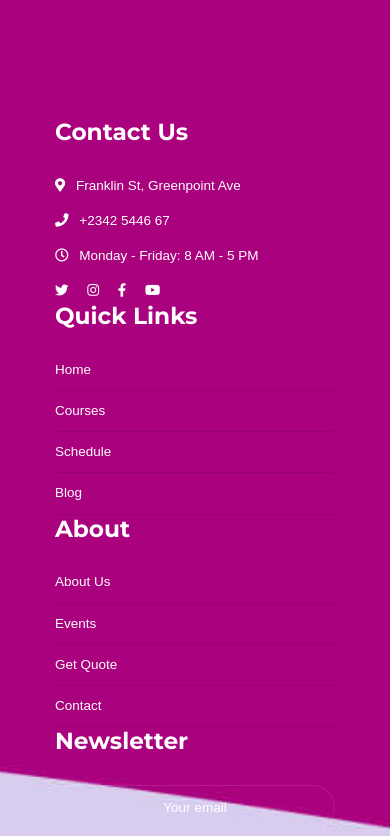
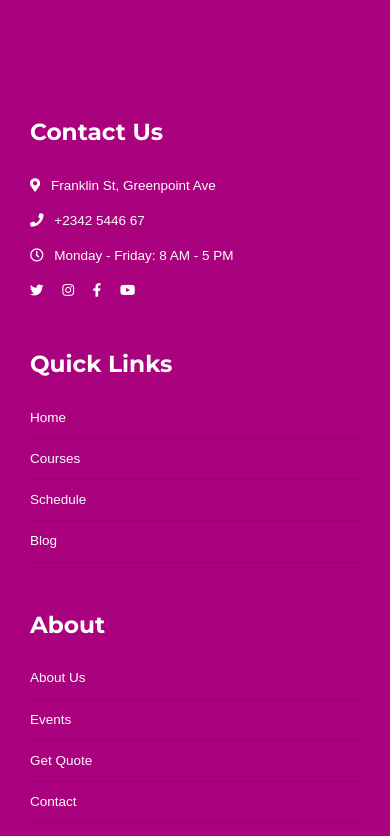
Before and after one commit to Jasper-Duong/Wavy__Sass__HomeWork, a plain HTML site: page index.html in a window 390 px wide. Shown: the part 5062-5898 px from the top of the page. Drawn offline with nearby package versions, Linux system fonts and the light colour scheme.

Commit message:
Add footer responsive

```diff
--- a/index.html
+++ b/index.html
@@ -271,7 +271,7 @@
     <footer>
       <div class="container">
         <div class="row">
-          <div class="footer__col col-xl-3">
+          <div class="footer__col col-sm-6 col-xs-12 col-xl-3 mb-5 mb-xl-0">
             <h1 class="footer__title">Contact Us</h1>
             <div class="footer__contact">
               <div class="footer__contact__item d-flex">
@@ -294,7 +294,7 @@
               </div>
             </div>
           </div>
-          <div class="footer__col col-xl-3">
+          <div class="footer__col col-sm-6 col-xs-12 col-xl-3 mb-5 mb-xl-0">
             <h1 class="footer__title">Quick Links</h1>
             <div class="footer__links">
               <div class="footer__link">
@@ -311,7 +311,7 @@
               </div>
             </div>
           </div>
-          <div class="footer__col col-xl-3">
+          <div class="footer__col col-sm-6 col-xs-12 col-xl-3 mb-5 mb-lg-0">
             <h1 class="footer__title">About</h1>
             <div class="footer__links">
               <div class="footer__link">
@@ -328,7 +328,7 @@
               </div>
             </div>
           </div>
-          <div class="footer__col col-xl-3">
+          <div class="footer__col col-sm-6 col-xs-12 col-xl-3">
             <h1 class="footer__title">Newsletter</h1>
             <div class="footer__subscribe">
               <div class="footer__email">
--- a/scss/Layouts/_footer.scss
+++ b/scss/Layouts/_footer.scss
@@ -12,7 +12,9 @@ footer {
     font-size: 13.5px;
     font-family: "Robotto", sans-serif;
     .footer__col {
-      padding: 0 40px;
+      @media screen and (min-width: 1199px){
+        padding: 0 40px;
+      }
       .footer__title {
         font-family: "Montserrat", sans-serif;
         font-size: 23.25px;
```
Also changed, not shown: css/style.css, 1 other file.
